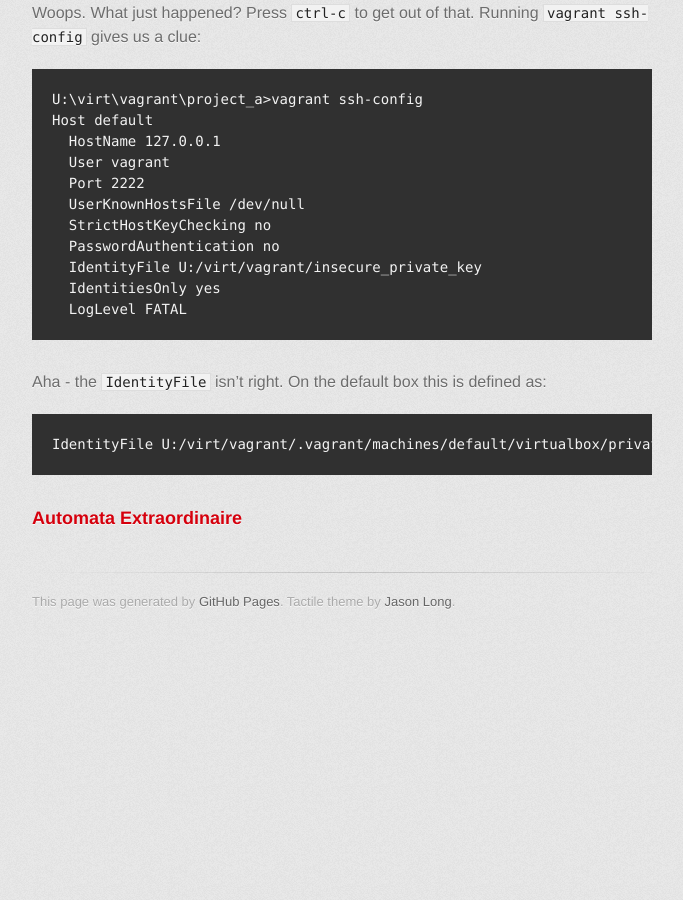
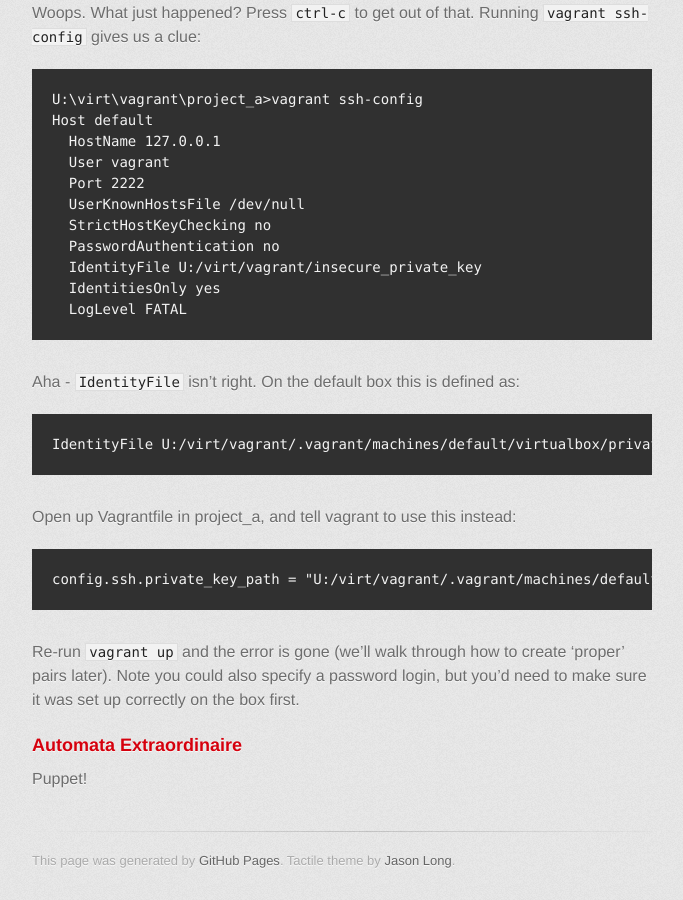
Before and after one commit to axiomiety/axiomiety.github.io, a Jekyll site: the page built from articles/misc_vagrant-intro.markdown, in a window 1280 px wide and 900 px high, scrolled down 4980 px. Shown: the whole window, without its empty margins (298-981 px from the left). Built offline with Jekyll 4.4.1, drawn with Linux system fonts in a browser that asks for light colours; nearby versions of some CDN libraries; some web fonts are replaced; before the commit the page ends 5621 px from its top, so only the background shows below that.

Commit message:
end of vagrant part 1

```diff
--- a/articles/misc_vagrant-intro.markdown
+++ b/articles/misc_vagrant-intro.markdown
@@ -183,8 +183,16 @@
       IdentitiesOnly yes
       LogLevel FATAL
 
-Aha - the `IdentityFile` isn't right. On the default box this is defined as:
+Aha - `IdentityFile` isn't right. On the default box this is defined as:
 
     IdentityFile U:/virt/vagrant/.vagrant/machines/default/virtualbox/private_key
 
+Open up Vagrantfile in project_a, and tell vagrant to use this instead:
+
+    config.ssh.private_key_path = "U:/virt/vagrant/.vagrant/machines/default/virtualbox/private_key"
+
+Re-run `vagrant up` and the error is gone (we'll walk through how to create 'proper' pairs later). Note you could also specify a password login, but you'd need to make sure it was set up correctly on the box first.
+
 ### Automata Extraordinaire
+
+Puppet!
```
